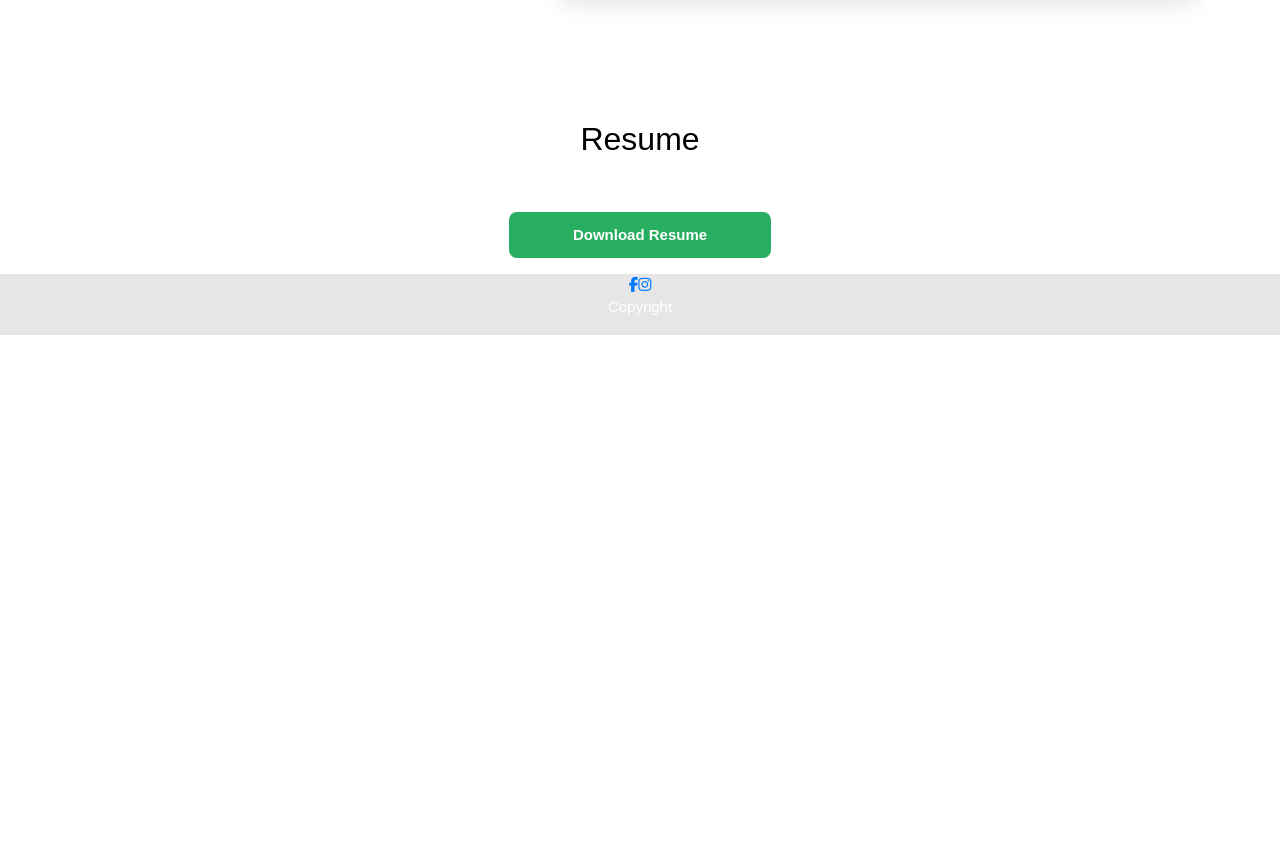
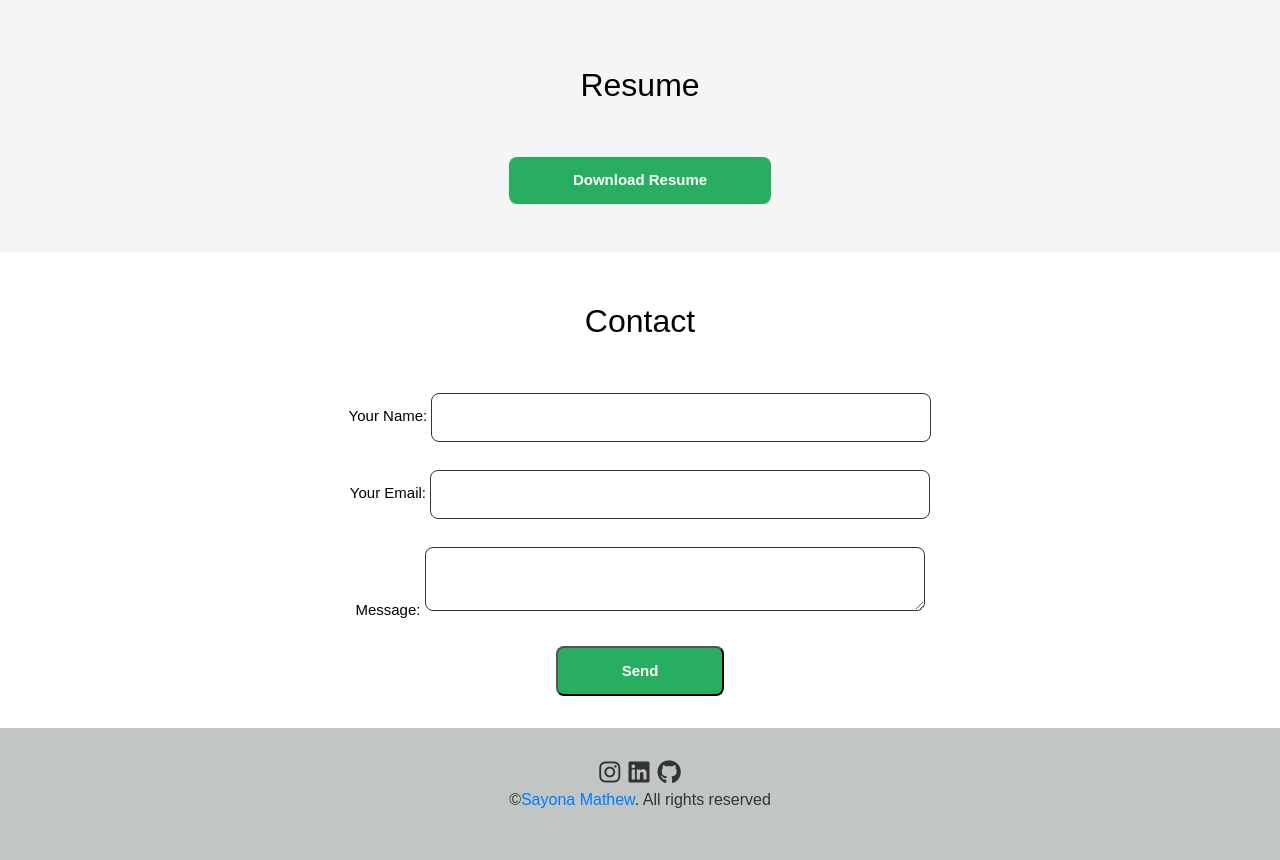
Before and after one commit to sayonamathew/porfolic-site, a plain HTML site: page index.html in a window 1280 px wide. Shown: the part 1815-2675 px from the top of the page. Before the commit the page ends 2073 px from the top, so only its background shows below. Drawn offline with nearby package versions, Linux system fonts and the light colour scheme.

Commit message:
completed site

```diff
--- a/index.html
+++ b/index.html
@@ -68,20 +68,10 @@
        </div>-->
        <div class="col-md-6  home__data">
          <h1 class="text-center">Hi,</h1><br>
-         <h1 class="text-center">I'm <span>Sayona</span></h1>
+         <h1 class="text-center">I'm <span style="color: #27ae60;">Sayona</span></h1>
          <p class="text-center">Front end Developer</p>
         </div>
-         <div class="share align-items-center ">
-          <!-- <a href="#" class="fab fa-facebook-f"></a> -->
-          <!-- <a href="#" class="fab fa-twitter"></a> -->
-          <a href="https://www.instagram.com/sayona297/" class="fab fa-instagram" target="blank"></a>
-          <a href="https://www.linkedin.com/in/6488b8233/" class="fab fa-linkedin" target="blank"></a>
-          <a href="https://github.com/sayonamathew" class="fab fa-github" target="blank"></a>
 
-
-
-
-       </div>
 
      </div>
    </div>
@@ -178,7 +168,7 @@
    <!--Skill End-->
 
    <!--===== RESUME =====-->
-   <section class="resume" id="resume">
+   <section class="resume gray-bg" id="resume">
      <div class="container">
        <div class="row">
          <div class="col-12 col-md-12">
@@ -188,7 +178,7 @@
             <br>
         </div>
         <h2 class="section-title">Resume</h2>
-        <div class="d-flex justify-content-center">
+        <div class="d-flex justify-content-center mb-5">
             <a class="button1" href="files/Sayona Mathew_Resume2021.docx" target="_blank" >Download Resume</a>
         </div>
 
@@ -198,19 +188,50 @@
 
 </section>
 
+<!--------------CONTACT--------------->
+
+<section class="contact" id="contact">
+  <h2 class="section-title">Contact</h2>
+  <div class="container">
+    <div class="row">
+      <div class="col-12">
+        <div class="contact-container  bd-grid">
+          <form name="contact" method="POST" action="https://formspree.io/f/xoqrvbpv">
+              <p>
+                  <label >Your Name: <input  class="contact__input" type="text" name="name" /></label>
+              </p>
+              <p>
+                  <label >Your Email: <input  class="contact__input" type="email" name="email" /></label>
+              </p>
+              <p>
+                  <label>Message: <textarea  class="contact__input" name="message"></textarea></label>
+              </p>
+              <p>
+                  <button class="button1" type="submit">Send</button>
+              </p>
+          </form>
+      </div>
+
+      </div>
+    </div>
+  </div>
+
+</section>
 
 
 
-
-
-
-<footer class="headerColor mt-3" >
+<footer class="mt-3 footer" >
   <div class="container">
     <div class="row">
       <div class="col-md-12 text-center">
-       <a href=""><i class="fab fa-facebook-f"></i><i class="fab fa-instagram"></i></a>
-       <p class="text-white">Copyright</p>
+        <a href="https://www.instagram.com/sayona253/" class="fab fa-instagram footer__icon" target="blank"></a>
+        <a href="https://www.linkedin.com/in/sayona-mathew-25297b228/" class="fab fa-linkedin footer__icon" target="blank"></a>
+        <a href="https://github.com/sayonamathew" class="fab fa-github footer__icon" target="blank"></a>
+
+        <p class="footer__copy">&#169;<a href="https://www.linkedin.com/in/sayona-mathew-25297b228" target="_blank"  >Sayona Mathew</a>. All rights reserved</p>
+
       </div>
+
     </div>
   </div>
 </footer>
--- a/style.css
+++ b/style.css
@@ -7,6 +7,7 @@
   /*===== Colores =====*/
   /*Purple 260 - Red 355 - Blue 224 - Pink 340*/
   /* HSL color mode */
+
   --first__color:#27ae60
   /*===== Fuente y tipografia =====*/
   --body-font: 'Poppins', sans-serif;
@@ -35,7 +36,7 @@ body{
   color: var(--second-color);
   margin-top:0px;
 }
-a {
+a{
   text-decoration: none;
 }
 
@@ -47,7 +48,9 @@ img {
 
 
 .logo-nav{
-  color: var(--second-color);
+  color: #27ae60;
+  font-weight: bold;
+  font-size: 20px;
   margin-left: 2rem;
 }
 
@@ -207,6 +210,7 @@ img {
   border-radius: .5rem;
   transition: .3s;
   text-align: center;
+
 }
 
 /*
@@ -219,14 +223,61 @@ Resume
 
 /* Contact CSS */
 
-.contact-form{ margin-top:15px;}
-.contact-form .textarea{ min-height:220px; resize:none;}
-.form-control{ box-shadow:none; border-color:#eee; height:49px;}
-.form-control:focus{ box-shadow:none; border-color:#20247b;}
-.form-control-feedback{ line-height:50px;}
-.main-btn{ background:#20247b; border-color:#20247b; color:#fff;}
-.main-btn:hover{ background:#20247b;color:#fff;}
-.form-control-feedback {
-line-height: 50px;
-top: 0px;
+/* ===== CONTACT =====*/
+.contact{
+  margin-top: 50px;
 }
+.button {
+  display: inline-block;
+  background-color: #27ae60;
+  color: #fff;
+  padding: .75rem 2.5rem;
+  font-weight: 50px;
+  border-radius: .5rem;
+  transition: .3s;
+}
+
+.contact-container{
+  margin:auto;
+  text-align: center;
+}
+
+.contact__input {
+  width: 500px;
+  font-size:10px;
+  font-weight: 10px;
+  padding: 1rem;
+  border-radius: .5rem;
+ border: 1px solid #333;
+  outline: none;
+  margin-bottom: 4px;
+}
+
+.contact__button {
+  display: block;
+  border: none;
+  outline: none;
+  font-size: 25px;
+  cursor: pointer;
+}
+
+/*Footer*/
+
+
+
+.footer {
+  background-color: #b8bdbade;
+    color: #333;
+    text-align: center;
+    padding: 2rem 0;
+  }
+
+.footer__icon {
+    font-size: 1.5rem;
+    color: #333;
+    margin: 0 2px;
+}
+
+.footer__copy {
+  font-size:1rem;
+}
```
